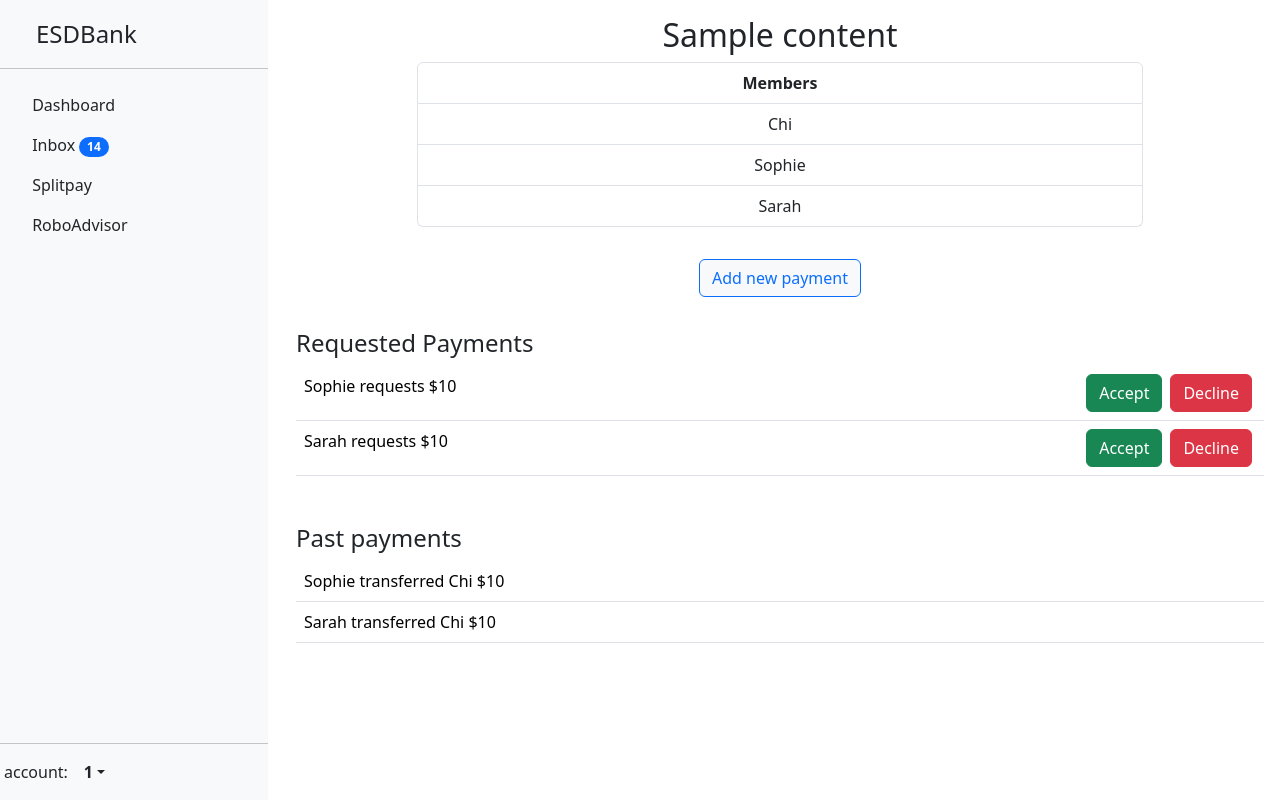
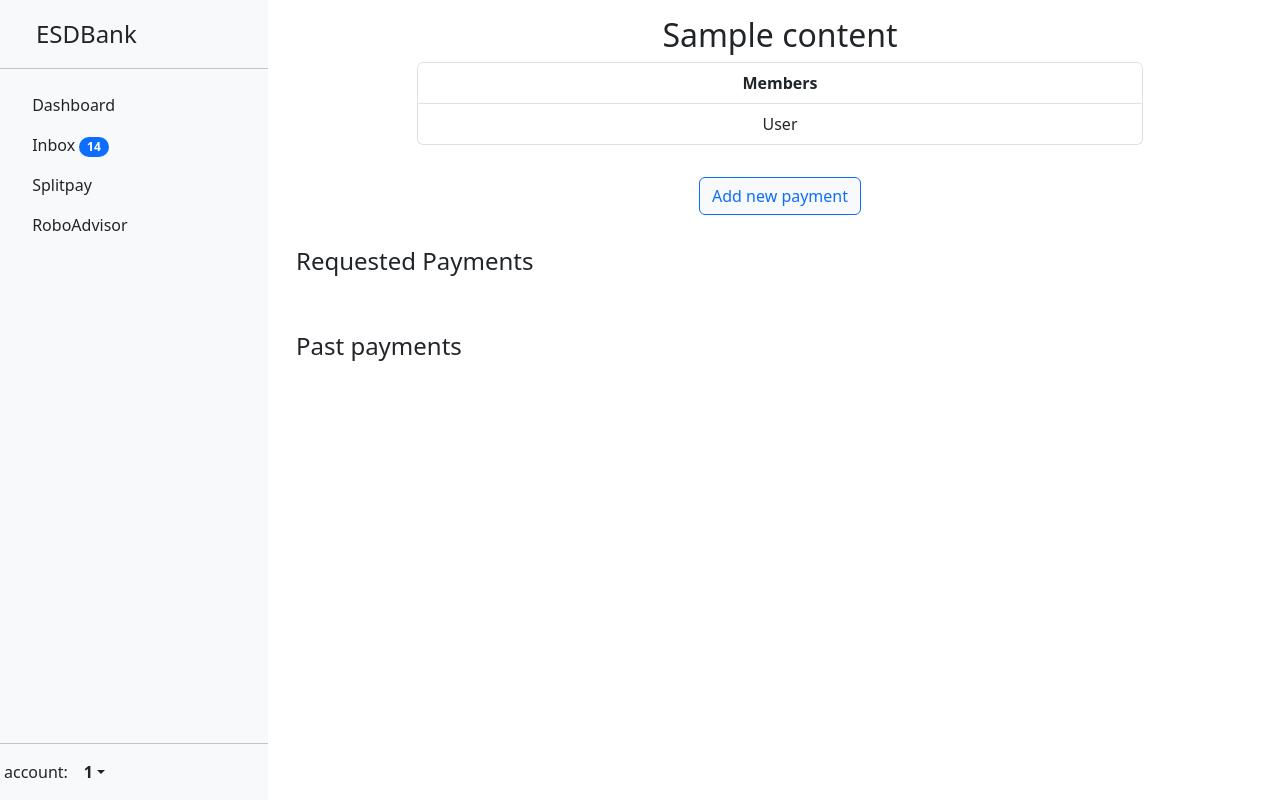
Before and after one commit to raellusionz/ESDBank, a Flask app: template client/templates/splitpayGrp.html in a window 1280 px wide. Run offline with Flask 3, Linux system fonts and the light colour scheme; the template is opened without the code that fills it: most values are stand-ins (such as "Sample title", 1, 10 or a date in 2020).

Commit message:
splitpay jinjja

```diff
--- a/client/static/splitpayGrp-vue.js
+++ b/client/static/splitpayGrp-vue.js
@@ -3,24 +3,22 @@ const main = Vue.createApp({
 
     data() {
         return {
-            members: ['Chi', 'Sophie', 'Sarah'],
-            group: "",
-            selectedMembers: [],
+            // selectedMembers: [],
             paymentDescription: '',
             totalAmount: null,
-            requests : [{requester: "Sophie", amount: 10}, {requester: "Sarah", amount: 10}],
-            pastPayments: [{sender: "Sophie", receiver:"Chi", amount: 10}, {sender: "Sarah", receiver:"Chi", amount: 10}]
+            // requests : [{requester: "Sophie", amount: 10}, {requester: "Sarah", amount: 10}],
+            // pastPayments: [{sender: "Sophie", receiver:"Chi", amount: 10}, {sender: "Sarah", receiver:"Chi", amount: 10}]
         };
     },
     methods: {
         addPayment() {
             if (this.selectedMembers.length > 0 && this.totalAmount && this.paymentDescription) {
                 // Calculate split amount (this is a simple split; you might want more complex logic)
-                const splitAmount = this.totalAmount / this.selectedMembers.length;
+                // const splitAmount = this.totalAmount / this.selectedMembers.length;
                 console.log(`Payment Description: ${this.paymentDescription}`);
                 console.log(`Total Amount: ${this.totalAmount}`);
-                console.log(`Split Among: ${this.selectedMembers.join(', ')}`);
-                console.log(`Each Pays: ${splitAmount}`);
+                // console.log(`Split Among: ${this.selectedMembers.join(', ')}`);
+                // console.log(`Each Pays: ${splitAmount}`);
 
                 // Here you would typically send this data to your backend or handle it accordingly
 
--- a/client/templates/splitpayGrp.html
+++ b/client/templates/splitpayGrp.html
@@ -4,8 +4,10 @@
         <h2>{{content["groupName"]}}</h2>
         <ul class="list-group w-75 mx-auto">
             <li class="list-group-item"><b>Members</b></li>
-            <li class="list-group-item" v-for="member in members">{[member]}</li>
-          </ul>
+            {% for member in content["members"] -%}
+            <li class="list-group-item">{{member['member_fullname']}}</li>
+            {%- endfor %}
+        </ul>
     </div>
     <div class="container-fluid text-center">
         <button class="btn btn-light border border-primary text-primary m-3" data-bs-toggle="modal" data-bs-target="#addNewPayment">Add new payment</button>
@@ -23,10 +25,12 @@
                     Members
                     <hr>
                     <!-- Checkboxes for Group Members -->
-                    <div v-for="(member, index) in members" :key="index" class="text-start m-1">
-                        <input type="checkbox" :id="member" v-model="selectedMembers" :value="member">
-                        <label :for="member" class="m-1">{[ member ]}</label>
-                    </div>
+                    <!-- {% for member in content["members"]-%}
+                      <div>
+                        <input type="checkbox" id="{{member['member_fullname']}}" v-model="selectedMembers" value="{{member['member_hp']}}">
+                        <label for="{{member['member_fullname']}}" class="m-1">{{ member['member_fullname'] }}</label>
+                      </div>
+                    {%- endfor %} -->
                     <hr>
                     <!-- Payment Details -->
                     <div class="mb-3">
--- a/microservices/app.py
+++ b/microservices/app.py
@@ -67,10 +67,12 @@ def splitpay():
 @app.route("/splitpay/group/<groupName>/<groupID>")
 def splitpayGrp(groupName, groupID):
     bankID = session["bankID"]
+    members = invoke_http("http://127.0.0.1:5010/members/group_id/" + str(groupID), method='GET')
     content = {
             "bankID": bankID,
             "groupName": groupName,
-            "groupID": groupID
+            "groupID": groupID,
+            "members": members['data']['groups_members'],
         }
     return render_template("splitpayGrp.html", content=content)
 
```
Also changed, not shown: microservices_2/group_details.py (line endings or trailing spaces).
